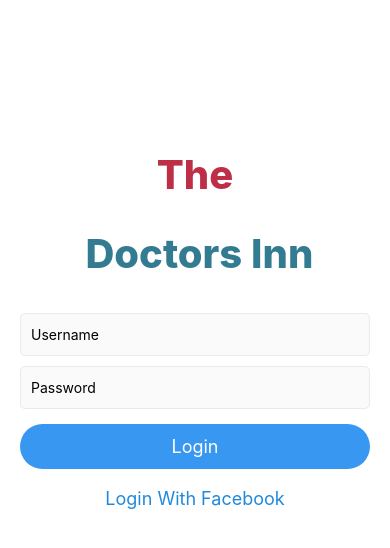
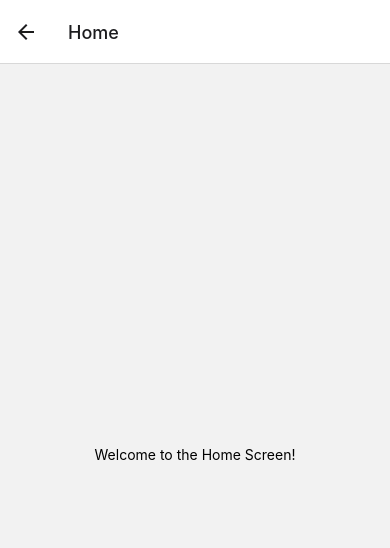
Before and after one commit to furqanrasheed7/Doctor-Inn, a React Native app: screen /Home in a window 390 px wide. Shown: the top 548 px of the page. Built offline with nearby package versions, Linux system fonts and the light colour scheme.

Commit message:
Basic Navigation Implemented

```diff
--- a/App.js
+++ b/App.js
@@ -1,6 +1,18 @@
-import React from "react";
-import LoginScreen from "./src/login/login.js";
+import React from 'react';
+import { NavigationContainer } from '@react-navigation/native';
+import { createStackNavigator } from '@react-navigation/stack';
+import LoginScreen from './src/login/login.js';
+import HomeScreen from './src/homescreen/HomeScreen.js'; // Adjust the path as necessary
+
+const Stack = createStackNavigator();
 
 export default function App() {
-  return <LoginScreen />;
+  return (
+    <NavigationContainer>
+      <Stack.Navigator initialRouteName="Login">
+        <Stack.Screen name="Login" component={LoginScreen} />
+        <Stack.Screen name="Home" component={HomeScreen} />
+      </Stack.Navigator>
+    </NavigationContainer>
+  );
 }
--- a/package.json
+++ b/package.json
@@ -1,6 +1,8 @@
 {
   "main": "node_modules/expo/AppEntry.js",
   "dependencies": {
+    "@react-navigation/native": "^6.1.12",
+    "@react-navigation/stack": "^6.3.23",
     "expo": "^49.0.2",
     "expo-facebook": "^12.2.0",
     "react": "^18.2.0",
--- /dev/null
+++ b/src/homescreen/HomeScreen.js
@@ -0,0 +1,12 @@
+import React from 'react';
+import { View, Text } from 'react-native';
+
+const HomeScreen = () => {
+  return (
+    <View style={{ flex:  1, justifyContent: 'center', alignItems: 'center' }}>
+      <Text>Welcome to the Home Screen!</Text>
+    </View>
+  );
+};
+
+export default HomeScreen;
--- a/src/login/login.js
+++ b/src/login/login.js
@@ -1,5 +1,4 @@
 import React from "react";
-
 import styles from "./style";
 import {
   Alert,
@@ -15,8 +14,10 @@ import * as Facebook from "expo-facebook";
 
 const appId = "1047121222092614";
 
-export default function LoginScreen() {
-  const onLoginPress = () => {};
+export default function LoginScreen({ navigation }) { // Ensure navigation prop is passed
+  const onLoginPress = () => {
+    navigation.navigate('Home'); // Navigate to HomeScreen
+  };
 
   const onFbLoginPress = async () => {
     Alert.alert(
```
Also changed, not shown: 2 other files (tests, documents, lock files or other folders).
